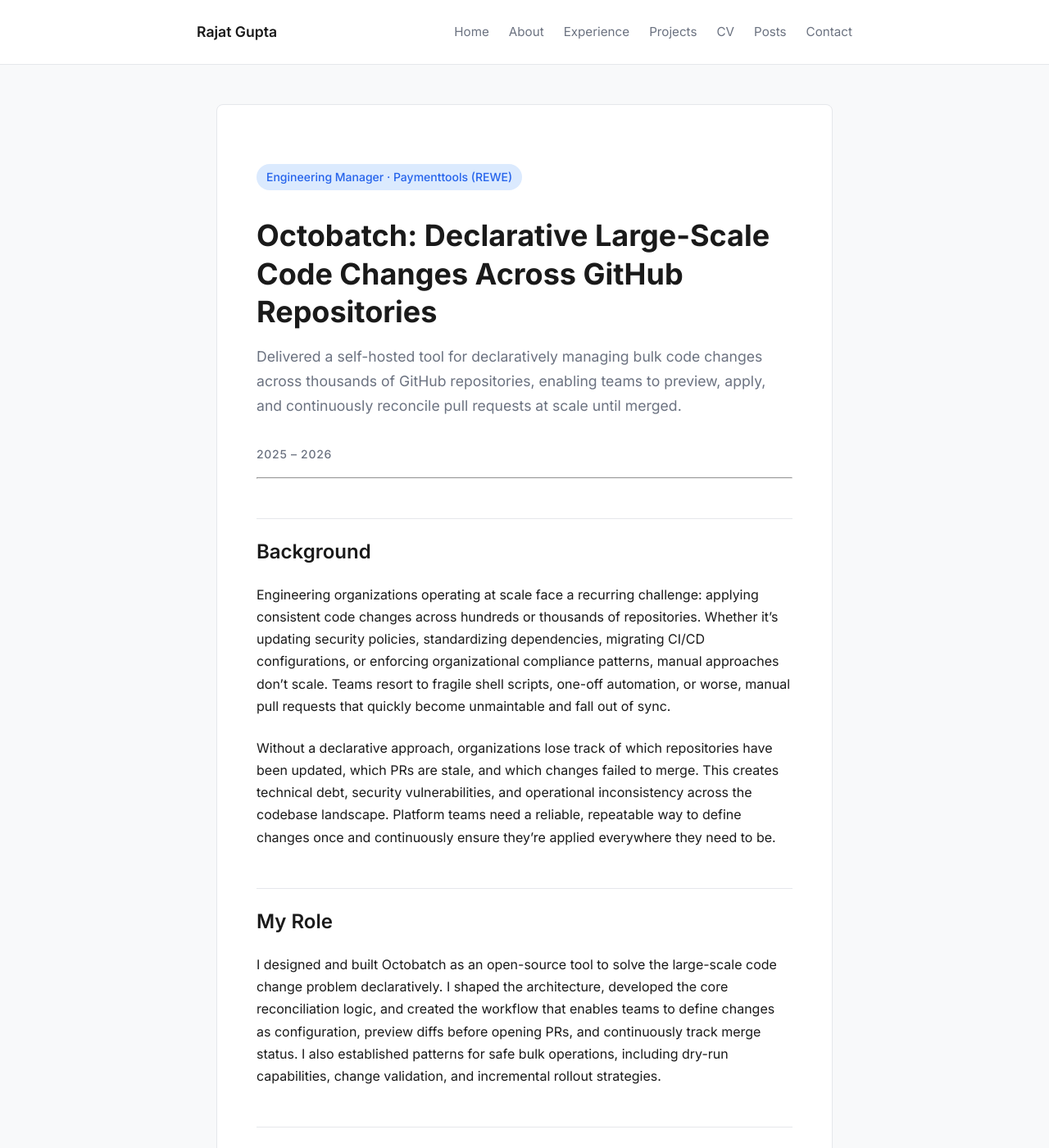
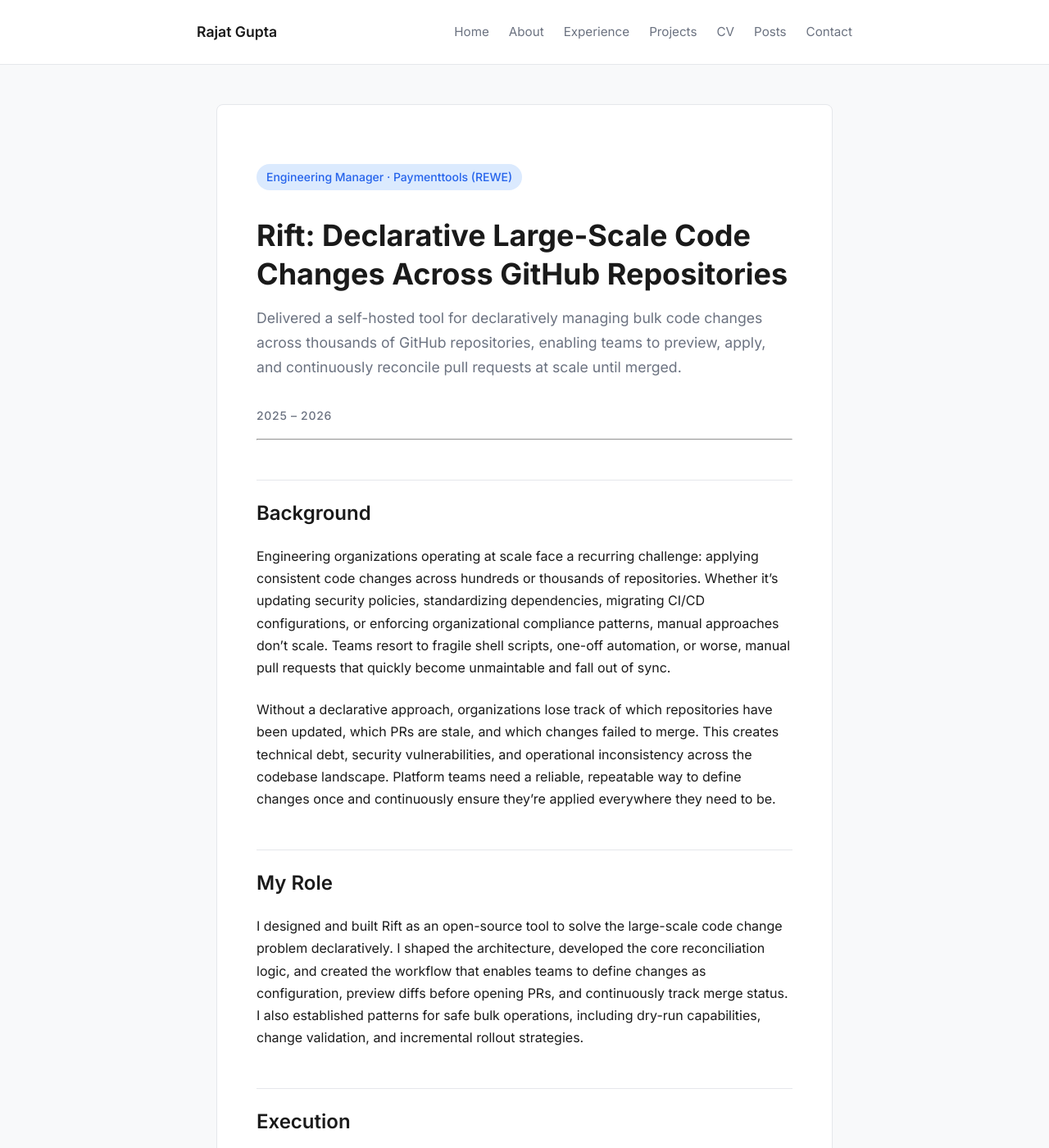
Before and after one commit to rajatguptarg/rajatguptarg.github.io, a Jekyll site: the page built from _projects/rift.md, in a window 1280 px wide and 1400 px high. Shown: the whole window at 82% size. Built offline with Jekyll 4.4.1, drawn with Linux system fonts in a browser that asks for light colours.

```diff
--- a/_projects/octobatch.md
+++ b/_projects/rift.md
@@ -1,10 +1,10 @@
 ---
 layout: project
-title: "Octobatch: Declarative Large-Scale Code Changes Across GitHub Repositories"
+title: "Rift: Declarative Large-Scale Code Changes Across GitHub Repositories"
 role: Engineering Manager · Paymenttools (REWE)
 impact: Delivered a self-hosted tool for declaratively managing bulk code changes across thousands of GitHub repositories, enabling teams to preview, apply, and continuously reconcile pull requests at scale until merged.
 timeline: 2025 – 2026
-summary: Octobatch - a self-hosted tool for declaratively applying large-scale code changes across thousands of GitHub repos—preview, open PRs in bulk, and continuously reconcile them until merged.
+summary: Rift - a self-hosted tool for declaratively applying large-scale code changes across thousands of GitHub repos—preview, open PRs in bulk, and continuously reconcile them until merged.
 ---
 
 ***
@@ -17,7 +17,7 @@ Without a declarative approach, organizations lose track of which repositories h
 
 ## My Role
 
-I designed and built Octobatch as an open-source tool to solve the large-scale code change problem declaratively. I shaped the architecture, developed the core reconciliation logic, and created the workflow that enables teams to define changes as configuration, preview diffs before opening PRs, and continuously track merge status. I also established patterns for safe bulk operations, including dry-run capabilities, change validation, and incremental rollout strategies.
+I designed and built Rift as an open-source tool to solve the large-scale code change problem declaratively. I shaped the architecture, developed the core reconciliation logic, and created the workflow that enables teams to define changes as configuration, preview diffs before opening PRs, and continuously track merge status. I also established patterns for safe bulk operations, including dry-run capabilities, change validation, and incremental rollout strategies.
 
 ## Execution
 
--- a/assets/main.css
+++ b/assets/main.css
@@ -272,17 +272,36 @@ img {
   margin-top: var(--spacing-lg);
 }
 
-.post-content pre {
-  background: var(--color-text);
-  color: #f8fafc;
+.site-content div.highlighter-rouge,
+.site-content figure.highlight {
+  margin: var(--spacing-md) 0;
+}
+
+.site-content pre,
+.site-content .highlight {
+  background: #272822;
+  color: #f8f8f2;
+  border: 1px solid #1f201c;
+  border-radius: var(--border-radius);
+  box-shadow: 0 16px 30px rgba(15, 23, 42, 0.12);
+}
+
+.site-content pre {
   padding: var(--spacing-md);
-  border-radius: var(--border-radius);
   overflow-x: auto;
   margin: var(--spacing-md) 0;
   font-size: 0.9rem;
+  line-height: 1.6;
 }
 
-.post-content code {
+.site-content .highlight pre,
+.site-content .highlighter-rouge pre {
+  margin: 0;
+  border: 0;
+  box-shadow: none;
+}
+
+.site-content :not(pre) > code {
   background: var(--color-bg-secondary);
   color: var(--color-text);
   padding: 0.15rem 0.4rem;
@@ -291,10 +310,97 @@ img {
   font-family: 'SF Mono', Monaco, 'Cascadia Code', 'Roboto Mono', Consolas, 'Courier New', monospace;
 }
 
-.post-content pre code {
+.site-content pre code,
+.site-content .highlight code {
   background: transparent;
   color: inherit;
   padding: 0;
+  font-family: 'SF Mono', Monaco, 'Cascadia Code', 'Roboto Mono', Consolas, 'Courier New', monospace;
+}
+
+.site-content .highlight .c,
+.site-content .highlight .c1,
+.site-content .highlight .cm,
+.site-content .highlight .cp,
+.site-content .highlight .cs {
+  color: #75715e;
+  font-style: italic;
+}
+
+.site-content .highlight .err,
+.site-content .highlight .g,
+.site-content .highlight .l,
+.site-content .highlight .n,
+.site-content .highlight .nn,
+.site-content .highlight .nx,
+.site-content .highlight .py,
+.site-content .highlight .w {
+  color: #f8f8f2;
+}
+
+.site-content .highlight .k,
+.site-content .highlight .kc,
+.site-content .highlight .kd,
+.site-content .highlight .kn,
+.site-content .highlight .kp,
+.site-content .highlight .kr,
+.site-content .highlight .kt,
+.site-content .highlight .nt,
+.site-content .highlight .o {
+  color: #f92672;
+}
+
+.site-content .highlight .gd,
+.site-content .highlight .gi,
+.site-content .highlight .na,
+.site-content .highlight .nb,
+.site-content .highlight .nc,
+.site-content .highlight .ne,
+.site-content .highlight .nf,
+.site-content .highlight .nl,
+.site-content .highlight .ow {
+  color: #a6e22e;
+}
+
+.site-content .highlight .m,
+.site-content .highlight .mb,
+.site-content .highlight .mf,
+.site-content .highlight .mh,
+.site-content .highlight .mi,
+.site-content .highlight .mo,
+.site-content .highlight .no,
+.site-content .highlight .nv,
+.site-content .highlight .vc,
+.site-content .highlight .vg,
+.site-content .highlight .vi,
+.site-content .highlight .vm {
+  color: #ae81ff;
+}
+
+.site-content .highlight .s,
+.site-content .highlight .s1,
+.site-content .highlight .s2,
+.site-content .highlight .sb,
+.site-content .highlight .sc,
+.site-content .highlight .sd,
+.site-content .highlight .se,
+.site-content .highlight .sh,
+.site-content .highlight .si,
+.site-content .highlight .sr,
+.site-content .highlight .ss,
+.site-content .highlight .sx,
+.site-content .highlight .dl {
+  color: #e6db74;
+}
+
+.site-content .highlight .bp,
+.site-content .highlight .fm {
+  color: #66d9ef;
+}
+
+.site-content .highlight .gh,
+.site-content .highlight .gu {
+  color: #fd971f;
 }
 
 .post-content blockquote {
```
Also changed, not shown: AGENTS.md (added, +259 -0 lines), _posts/2026-03-19-terraform-at-scale.markdown (added, +175 -0 lines), docs/adr/adr-001-molokai-code-block-theme.md (added, +31 -0 lines), README.md, assets/img/terraform-at-scale/01.png (added), assets/img/terraform-at-scale/02.png (added), assets/img/terraform-at-scale/03.png (added), assets/img/terraform-at-scale/04.png (added).
